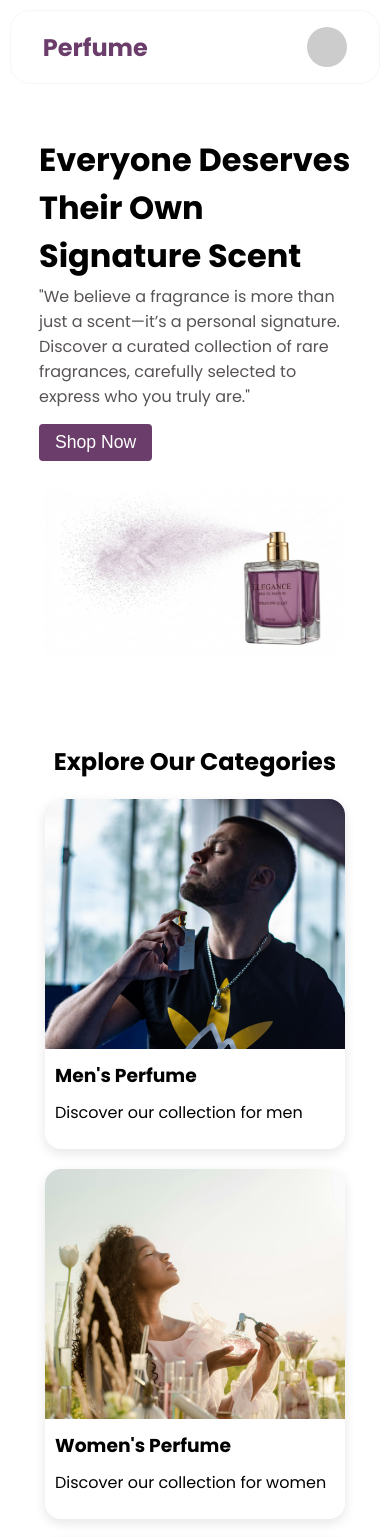
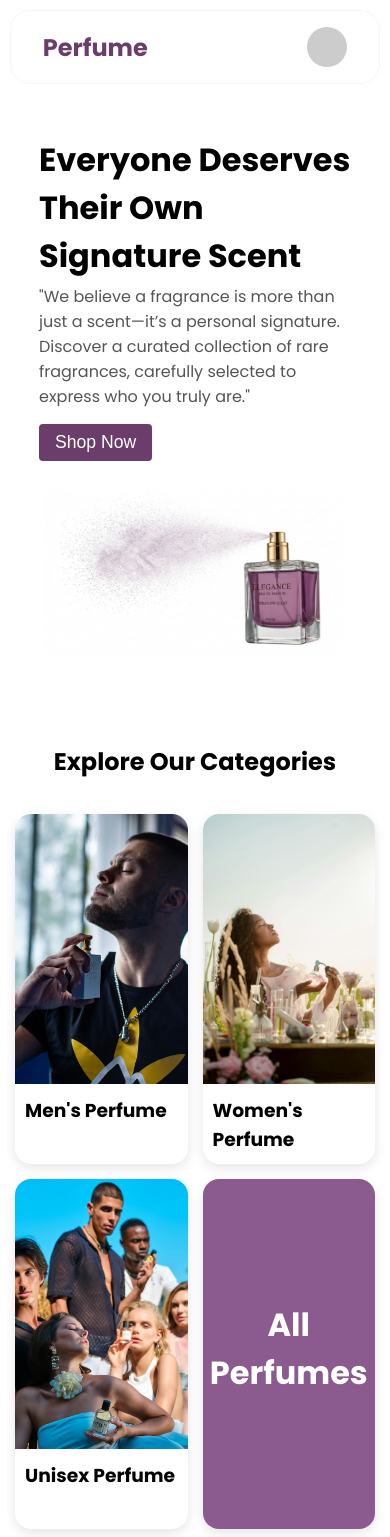
Before and after one commit to benjamin-dreje/perfume, a Next.js app: page / in a window 390 px wide. Shown: the top 1537 px of the page. Built offline with nearby package versions, Linux system fonts and the light colour scheme.

Commit message:
responsive homepage

```diff
--- a/src/app/page.css
+++ b/src/app/page.css
@@ -70,7 +70,7 @@ section.heroSection {
 
 .categorySection img {
   width: 100%;
-  height: 250px;
+  height: 270px;
   object-fit: cover;
 }
 
@@ -156,6 +156,34 @@ section.heroSection {
 }
 
 /* Mobile Responsive */
+
+@media (max-width: 1440px) {
+  .homeText {
+    flex-direction: column;
+    justify-content: space-evenly;
+    width: 80%;
+    height: 300px;
+    display: flex;
+  }
+  .homeText {
+    flex-direction: column;
+    justify-content: space-evenly;
+    /* width: 40%; */
+    height: 300px;
+    display: flex;
+    z-index: 8;
+  }
+  .containerHome {
+    flex-direction: column-reverse;
+    justify-content: space-around;
+    align-items: center;
+    width: 80%;
+    display: flex;
+  }
+  .homeImage img {
+    width: 500px;
+  }
+}
 @media (max-width: 768px) {
   section.heroSection {
     display: flex;
@@ -172,6 +200,20 @@ section.heroSection {
     display: flex;
     height: 580px;
   }
+
+  .cardContainer {
+    display: grid;
+    grid-template-columns: repeat(2, 1fr); /* שתי עמודות שוות */
+    gap: 15px;
+    padding: 15px;
+    width: 100%;
+    justify-items: center;
+  }
+
+  .categorySection .card {
+    width: 100%;
+    max-width: 100%; /* נותן להם להימתח לפי העמודה */
+  }
   .homeImage {
     /* display: flex; */
     /* align-content: center; */
@@ -180,6 +222,9 @@ section.heroSection {
     width: 300px;
 
     z-index: -27;
+  }
+  .cardContent p {
+    display: none;
   }
   .homeText {
     flex-direction: column;
@@ -197,13 +242,7 @@ section.heroSection {
     display: flex;
     margin-top: 20px;
   }
-  .cardContainer {
-    justify-content: center;
-    align-items: center;
-    gap: 20px;
-    display: flex;
-    flex-wrap: wrap;
-  }
+
   .homeText h1 {
     margin-bottom: 4px;
     font-size: 2rem;
```
Also changed, not shown: src/app/components/card.css (line endings or trailing spaces).
